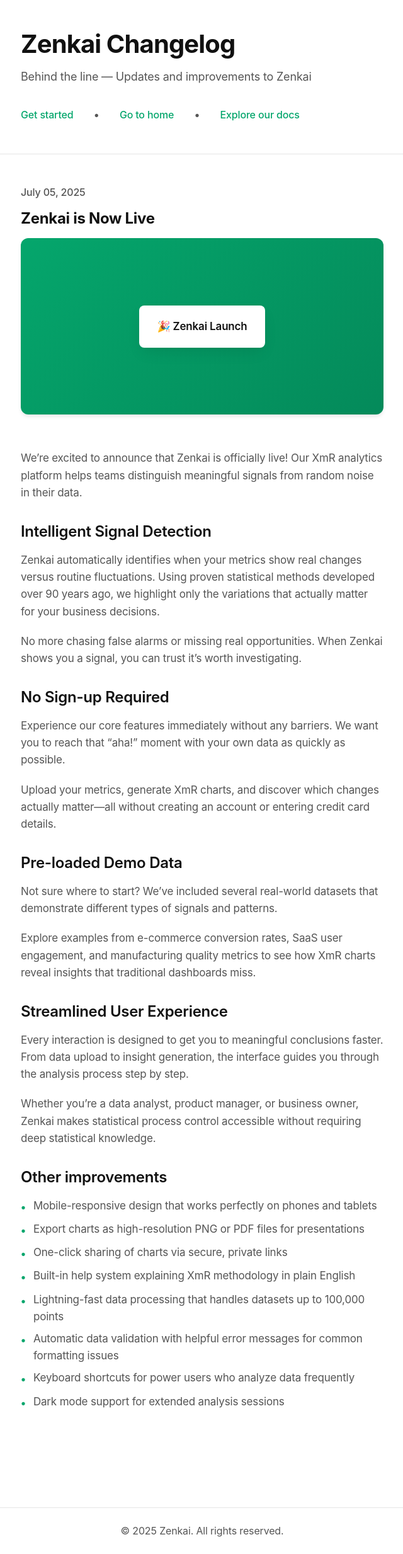
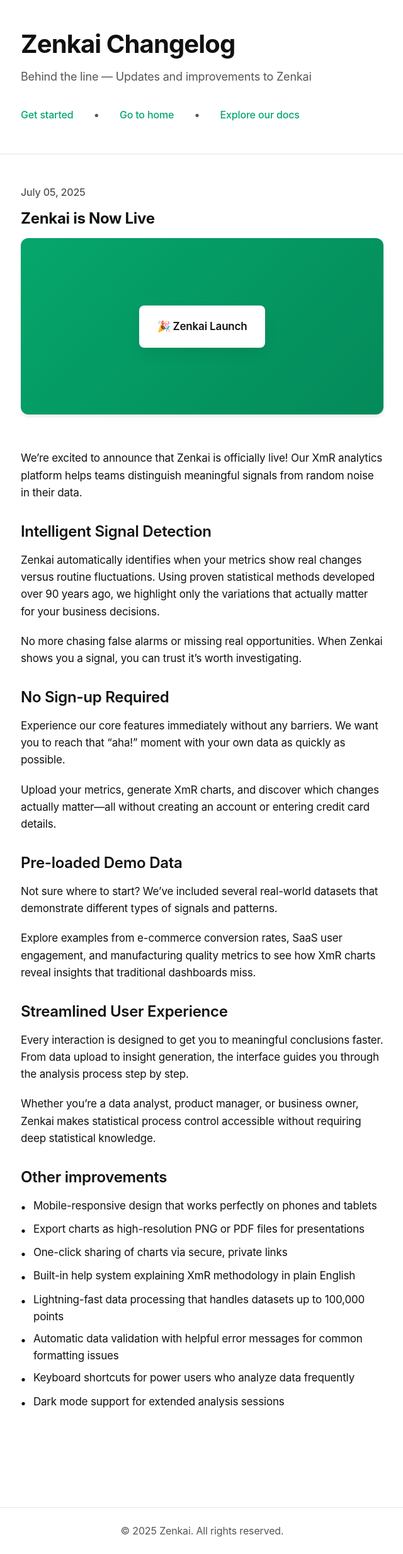
Before and after one commit to mikklemberg/zenkai-changelog, a Jekyll site: the page built from index.html, in a window 1280 px wide. Shown: the whole page at 63% size, without its empty margins (319-959 px from the left). Built offline with Jekyll 4.4.1, drawn with Linux system fonts in a browser that asks for light colours; the list of posts is cut into pages by our own code.

Commit message:
Update main.css

```diff
--- a/assets/css/main.css
+++ b/assets/css/main.css
@@ -290,7 +290,7 @@
 }
 
 .content p {
-    color: var(--color-text-secondary);
+    color: var(--color-text);
     font-size: var(--text-base);
     line-height: var(--leading-prose);
     letter-spacing: var(--tracking-prose);
@@ -309,12 +309,12 @@
     font-size: var(--text-base);
     line-height: var(--leading-prose);
     letter-spacing: var(--tracking-prose);
-    color: var(--color-text-secondary);
+    color: var(--color-text);
 }
 
 .content li::before {
     content: "•";
-    color: var(--color-primary);
+    color: var(--color-text);
     font-weight: bold;
     margin-right: 0.75rem;
     margin-top: 0.125rem;
@@ -353,7 +353,7 @@
     border-left: 4px solid var(--color-primary);
     padding-left: 1.5rem;
     margin: 1.5rem 0;
-    color: var(--color-text-secondary);
+    color: var(--color-text);
     font-style: italic;
 }
 
```
